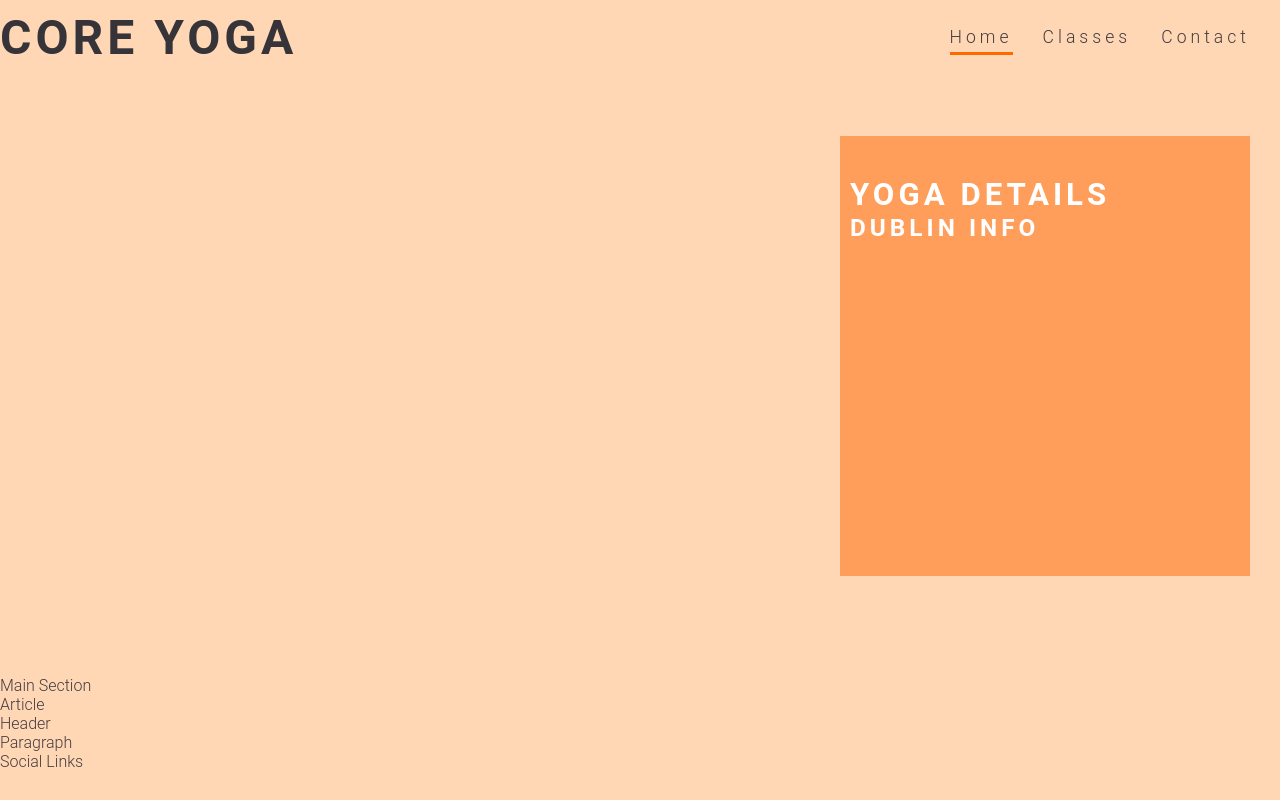
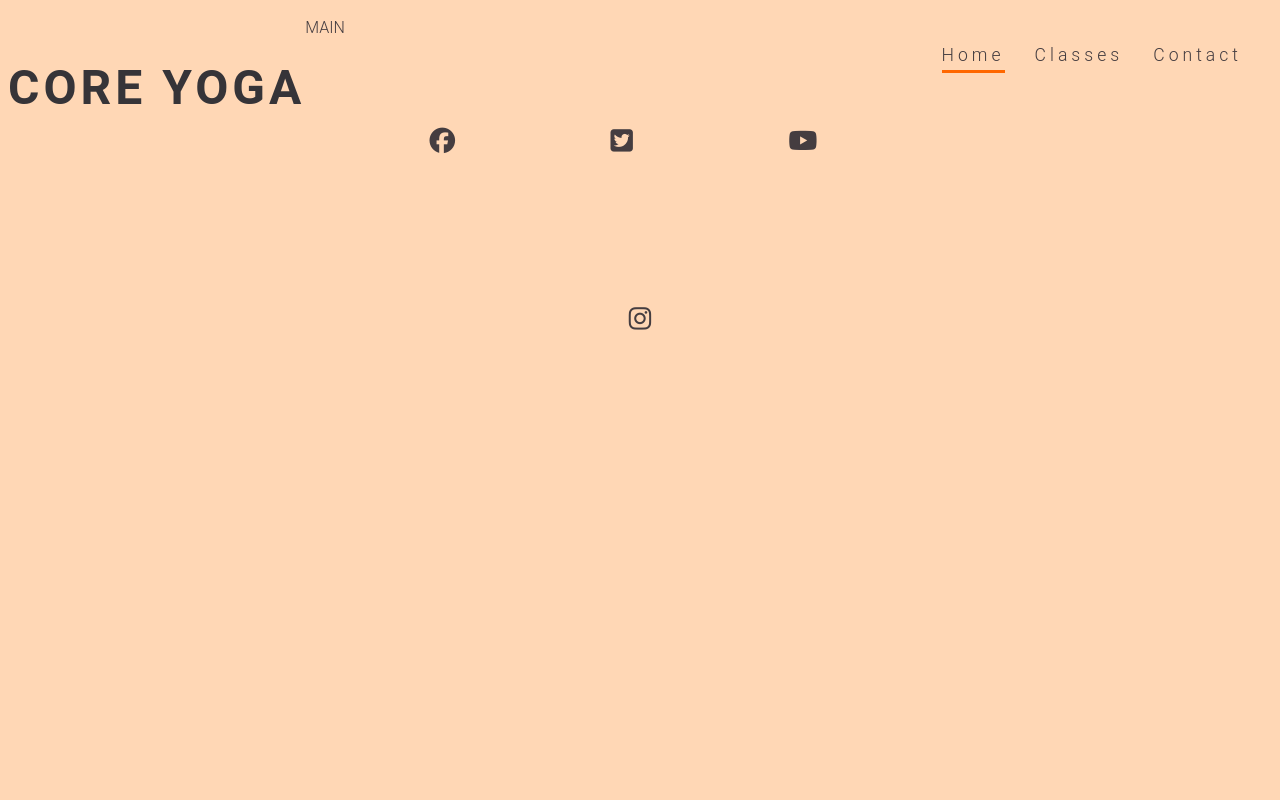
Before and after one commit to sherryrich/core-yoga, a plain HTML site: page index.html in a window 1280 px wide. Drawn offline with Linux system fonts and the light colour scheme.

Commit message:
updated template to remove main image + css  and start again

```diff
--- a/assets/css/style.css
+++ b/assets/css/style.css
@@ -1,7 +1,7 @@
 @import url('https://fonts.googleapis.com/css2?family=Lato:wght@300&family=Montserrat:wght@300&display=swap');
 
 * {
-    margin: 0;
+    margin-bottom: 0px;
     padding: 0;
     border: none;
 }
@@ -11,6 +11,7 @@ body {
     font-weight: 300;
     color: #453d40;
     background-color: #ffd7b5;
+
 }
 
 /* headings and logo */
@@ -69,64 +70,32 @@ h2 {
     border-bottom: 3px solid #ff6700;
 }
 
-/* main image */
-
-#main-outer {
-    height: 600px;
-    width: 100%;
-    overflow: hidden;
-
-    position: relative;
-}
 
 
-#cover-text, #cover-text h2 {
-    color: #fff;
-}
-
-#cover-text {
-    font-size: 130%;
-    font-family: Roboto, sans-serif;
-    text-transform: uppercase;
-    letter-spacing: 4px;
-
-    width: 400px;
-    height: 400px;
-
-    padding-top: 40px;
-    padding-left: 10px;
-
-    background-color: rgba(255, 103, 0, .5);
-
-    bottom: 100px;
-    right: 30px;
-
-    position: absolute;
-}
 
 
-#main-image {
-    height: 600px;
-    width: 100%;
-    background: url("../images/pexels-eternal-happiness-3326362.jpg") no-repeat center center/cover;
 
-    /* animates zoom efffect on loading page */
 
-    animation-name: main-zoom;
-    animation-duration: 6s;
-    animation-fill-mode: forwards;
+
+/* footer */
+
+footer {
+    height: 150px;
 
 }
 
+.social-networks {
+    text-align: center;
+}
 
-/* creates the level of xoom for main image */
+.social-networks li {
+    display: inline;
+}
 
-@keyframes main-zoom {
-    from {
-        transform: scale(1);
-    }
-
-    to {
-        transform: scale(1.1);
-    }
+.social-networks i {
+    font-size: 160%;
+    margin: 1%;
+    padding: 5%;
+    color: #453d40;
+    ;
 }
--- a/index.html
+++ b/index.html
@@ -31,23 +31,23 @@
         </nav>
 
     </header>
-    <br>
-    <br>
-    <br>
-    <br>
-    <section id="main-outer">
-        <div id="main-image"></div>
-        <div id="cover-text">
-            <h2>Yoga details</h2>
-            <h3>Dublin info</h3>
-        </div>
+
+    <section>
+        MAIN
     </section>
 
-    <section>Main Section</section>
-    <article>Article</article>
-    <header>Header</header>
-    <p>Paragraph</p>
-    <footer>Social Links</footer>
+    <footer>
+        <ul class="social-networks">
+            <li><a href="https://www.facebook.com" target="_blank"><i class="fab fa-facebook"></i></a></li>
+            <li><a href="https://www.twitter.com" target="_blank"><i class="fab fa-twitter-square"></i></a></li>
+            <li><a href="https://www.youtube.com" target="_blank"><i class="fab fa-youtube"></i></a></li>
+            <li><a href="https://www.instagram.com" target="_blank"><i class="fab fa-instagram"></i></a></li>
+        </ul>
+
+    </footer>
+
+    <!-- font awesome script -->
+    <script src="https://kit.fontawesome.com/b83175b9a4.js" crossorigin="anonymous"></script>
 </body>
 
 </html>
```
